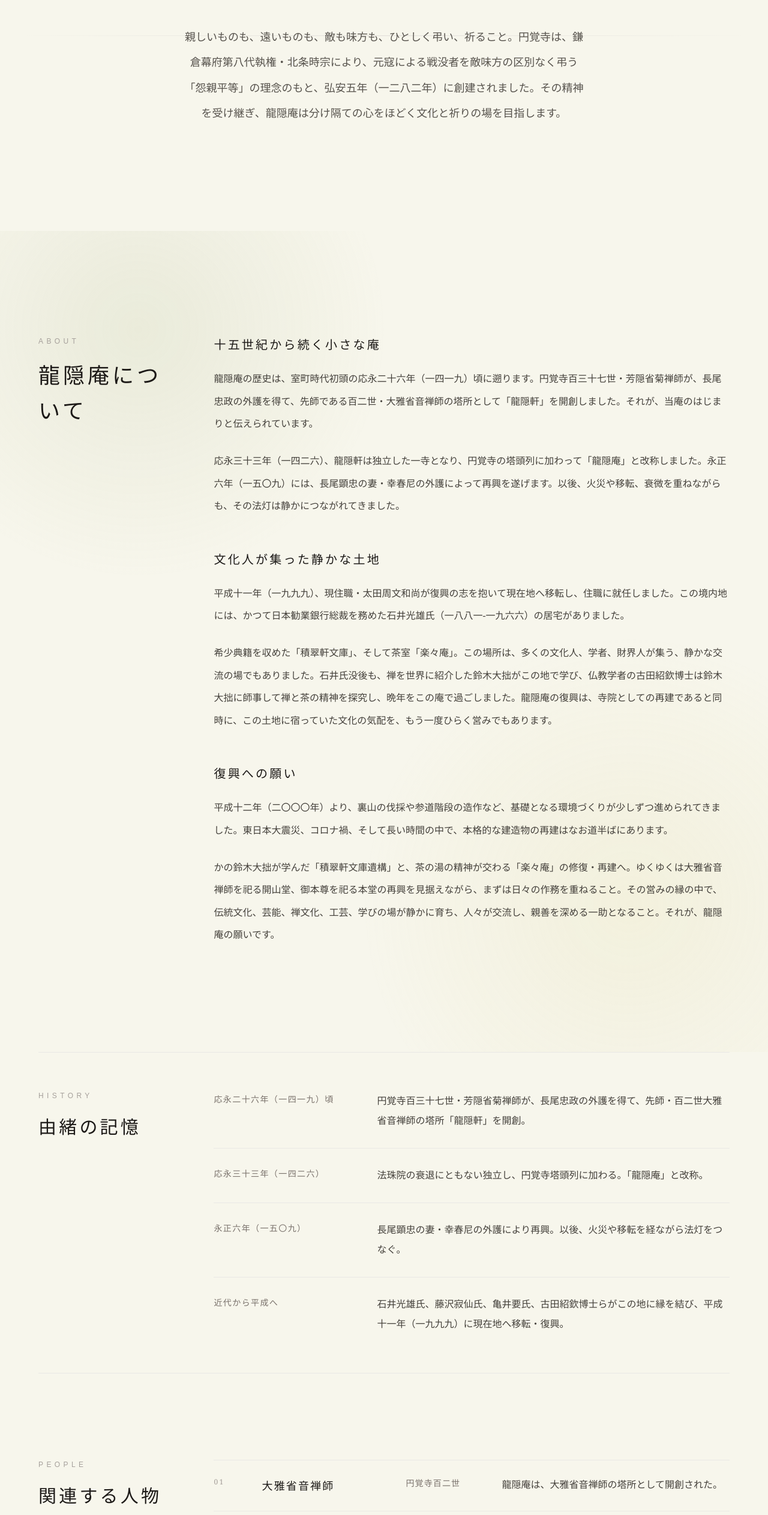
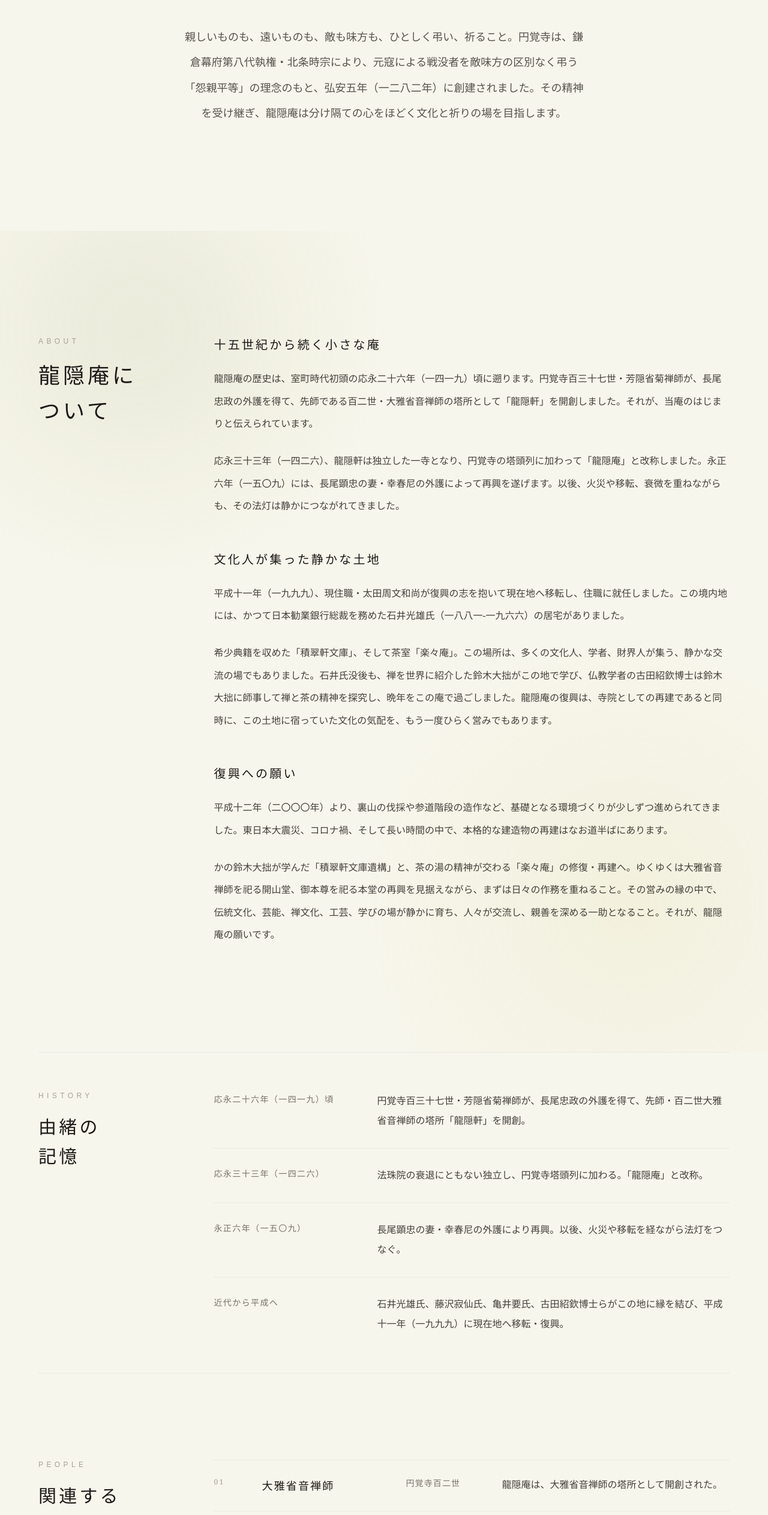
Before and after one commit to budoh/ryuinan, a Next.js app: page / in a window 1280 px wide. Shown: the part 1068-3594 px from the top of the page at 60% size. Built offline with nearby package versions, Linux system fonts and the light colour scheme.

Commit message:
Polish headings and contact contrast

```diff
--- a/app/page.tsx
+++ b/app/page.tsx
@@ -175,7 +175,6 @@ export default function Home() {
       </section>
 
       <section className="relative px-6 py-32 sm:py-44">
-        <div className="absolute inset-x-10 top-1/2 h-px bg-gradient-to-r from-transparent via-stone-300/70 to-transparent" />
         <div className="relative mx-auto max-w-3xl text-center animate-fade-up">
           <p className="text-xs tracking-[0.45em] text-stone-400">
             PHILOSOPHY
@@ -197,7 +196,8 @@ export default function Home() {
               ABOUT
             </p>
             <h2 className="mt-5 font-serif text-3xl font-light leading-relaxed tracking-[0.14em] text-stone-900 sm:text-4xl">
-              龍隠庵について
+              <span className="block">龍隠庵に</span>
+              <span className="block">ついて</span>
             </h2>
           </div>
 
@@ -249,7 +249,8 @@ export default function Home() {
                 HISTORY
               </p>
               <h2 className="mt-5 font-serif text-3xl font-light leading-relaxed tracking-[0.14em] text-stone-900">
-                由緒の記憶
+                <span className="block">由緒の</span>
+                <span className="block">記憶</span>
               </h2>
             </div>
             <div className="divide-y divide-stone-200/80 font-serif">
@@ -279,7 +280,8 @@ export default function Home() {
                 PEOPLE
               </p>
               <h2 className="mt-5 font-serif text-3xl font-light leading-relaxed tracking-[0.14em] text-stone-900">
-                関連する人物
+                <span className="block">関連する</span>
+                <span className="block">人物</span>
               </h2>
             </div>
             <div className="overflow-hidden border-y border-stone-200/80 font-serif">
@@ -346,12 +348,13 @@ export default function Home() {
         <div className="mx-auto max-w-6xl">
           <div className="grid gap-12 lg:grid-cols-[0.42fr_1.58fr] lg:gap-16">
             <div className="animate-fade-up">
-            <p className="text-xs tracking-[0.45em] text-stone-400">
-              VISION
-            </p>
-            <h2 className="mt-5 font-serif text-3xl font-light tracking-[0.14em] text-stone-900 sm:text-4xl">
-              今後の構想
-            </h2>
+              <p className="text-xs tracking-[0.45em] text-stone-400">
+                VISION
+              </p>
+              <h2 className="mt-5 font-serif text-3xl font-light leading-relaxed tracking-[0.14em] text-stone-900 sm:text-4xl">
+                <span className="block">今後の</span>
+                <span className="block">構想</span>
+              </h2>
             </div>
           </div>
 
@@ -393,22 +396,23 @@ export default function Home() {
       <section id="contact" className="border-y border-stone-200/80 bg-[#fbfaf6]/70 px-6 py-24 sm:py-32">
         <div className="mx-auto grid max-w-6xl gap-14 lg:grid-cols-[0.42fr_1.58fr] lg:gap-16">
           <div className="animate-fade-up">
-            <p className="text-xs tracking-[0.45em] text-stone-500">
+            <p className="text-xs tracking-[0.45em] text-stone-600">
               CONTACT
             </p>
-            <h2 className="mt-5 font-serif text-3xl font-light tracking-[0.14em] text-stone-950 sm:text-4xl">
-              復興へのお問い合わせ
+            <h2 className="mt-5 font-serif text-3xl font-light leading-relaxed tracking-[0.14em] text-stone-950 sm:text-4xl">
+              <span className="block">復興への</span>
+              <span className="block">お問い合わせ</span>
             </h2>
           </div>
 
-          <div className="animate-fade-up font-serif text-stone-700">
+          <div className="animate-fade-up font-serif text-stone-800">
             <p className="max-w-2xl leading-[2.25]">
               龍隠庵の復興、作務を中心とした場づくり、見学・取材に関するご連絡は、下記メールアドレスまでお寄せください。内容を確認のうえ、順次ご返信いたします。
             </p>
-            <div className="mt-10 grid gap-px bg-stone-200/70 sm:grid-cols-2">
+            <div className="mt-10 grid gap-px bg-stone-300/80 sm:grid-cols-2">
               {contactTopics.map((topic) => (
                 <div key={topic} className="bg-[#f7f6ec] px-6 py-6">
-                  <p className="text-sm leading-relaxed tracking-[0.08em] text-stone-700">
+                  <p className="text-sm leading-relaxed tracking-[0.08em] text-stone-800">
                     {topic}
                   </p>
                 </div>
@@ -416,7 +420,7 @@ export default function Home() {
             </div>
             <a
               href={contactHref}
-              className="mt-10 inline-flex border border-stone-500/60 px-7 py-4 text-sm tracking-[0.18em] text-stone-800 transition hover:border-stone-900 hover:bg-white hover:text-stone-950"
+              className="mt-10 inline-flex border border-stone-600/70 px-7 py-4 text-sm tracking-[0.18em] text-stone-900 transition hover:border-stone-950 hover:bg-white hover:text-stone-950"
             >
               {contactEmail}
             </a>
```
